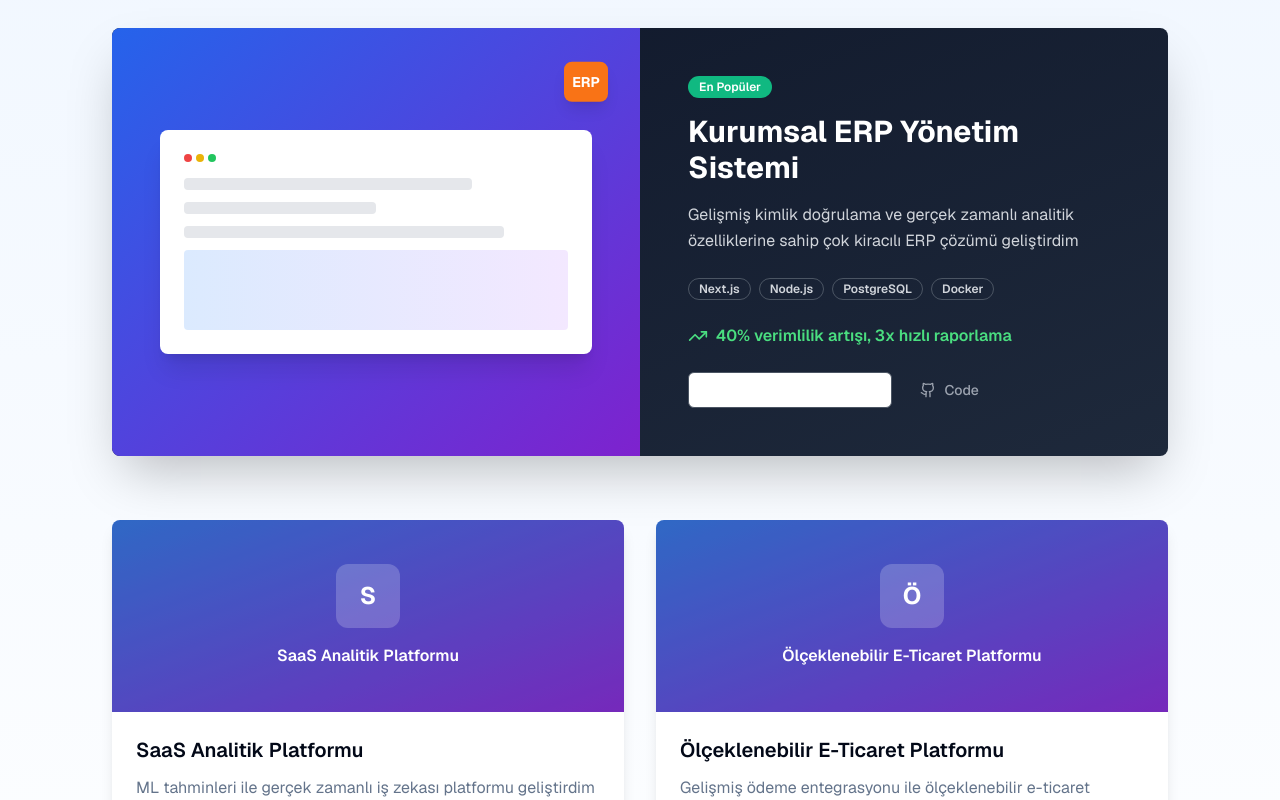
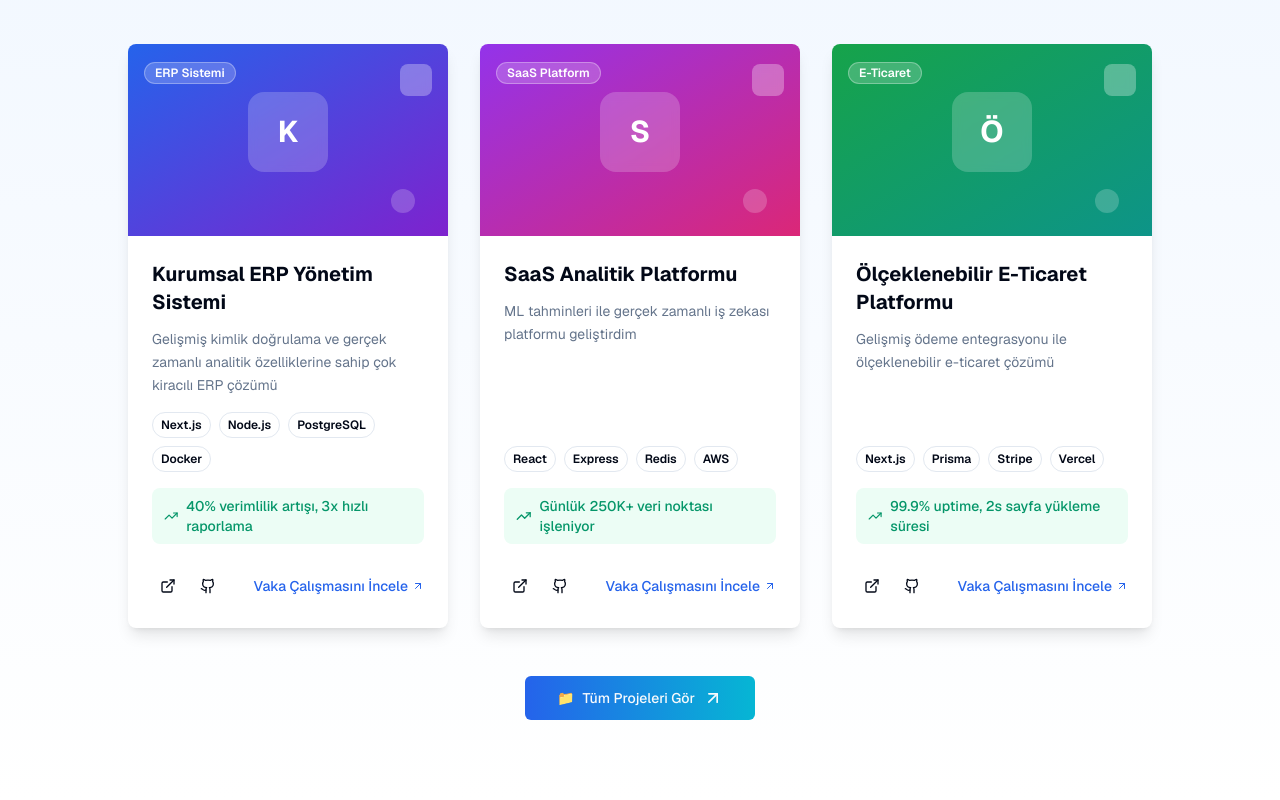
Before and after one commit to barismercann/Portfolio, a Next.js app: page / in a window 1280 px wide. Shown: the part 2500-3300 px from the top of the page. Built offline with nearby package versions, Linux system fonts and the light colour scheme.

Commit message:
[feat]: portfolio

```diff
--- a/src/components/sections/portfolio.tsx
+++ b/src/components/sections/portfolio.tsx
@@ -1,15 +1,96 @@
 "use client";
 
 import { Badge, Button, Card, CardContent } from '@/components/ui';
-import { PROJECTS } from '@/lib/constants';
 import { motion } from 'framer-motion';
 import { ArrowUpRight, ExternalLink, Github, TrendingUp } from 'lucide-react';
 import Link from 'next/link';
 
+// Portfolio içerikleri - İleride admin panelden yönetilebilir
+const PORTFOLIO_PROJECTS = [
+  {
+    id: 1,
+    title: "Kurumsal ERP Yönetim Sistemi",
+    description: "Gelişmiş kimlik doğrulama ve gerçek zamanlı analitik özelliklerine sahip çok kiracılı ERP çözümü",
+    technologies: ["Next.js", "Node.js", "PostgreSQL", "Docker"],
+    category: "ERP Sistemi",
+    metrics: "40% verimlilik artışı, 3x hızlı raporlama",
+    image: "/api/placeholder/400/300",
+    liveUrl: "#",
+    githubUrl: "#",
+    caseStudyUrl: "#",
+    gradient: "from-blue-600 to-purple-700"
+  },
+  {
+    id: 2,
+    title: "SaaS Analitik Platformu",
+    description: "ML tahminleri ile gerçek zamanlı iş zekası platformu geliştirdim",
+    technologies: ["React", "Express", "Redis", "AWS"],
+    category: "SaaS Platform",
+    metrics: "Günlük 250K+ veri noktası işleniyor",
+    image: "/api/placeholder/400/300",
+    liveUrl: "#",
+    githubUrl: "#",
+    caseStudyUrl: "#",
+    gradient: "from-purple-600 to-pink-600"
+  },
+  {
+    id: 3,
+    title: "Ölçeklenebilir E-Ticaret Platformu",
+    description: "Gelişmiş ödeme entegrasyonu ile ölçeklenebilir e-ticaret çözümü",
+    technologies: ["Next.js", "Prisma", "Stripe", "Vercel"],
+    category: "E-Ticaret",
+    metrics: "99.9% uptime, 2s sayfa yükleme süresi",
+    image: "/api/placeholder/400/300",
+    liveUrl: "#",
+    githubUrl: "#",
+    caseStudyUrl: "#",
+    gradient: "from-green-600 to-teal-600"
+  },
+  {
+    id: 4,
+    title: "Yapay Zeka Chatbot Sistemi",
+    description: "OpenAI GPT entegrasyonu ile müşteri hizmetleri chatbot geliştirdim",
+    technologies: ["Python", "FastAPI", "OpenAI", "React"],
+    category: "AI Platform",
+    metrics: "85% otomatik çözüm oranı",
+    image: "/api/placeholder/400/300",
+    liveUrl: "#",
+    githubUrl: "#",
+    caseStudyUrl: "#",
+    gradient: "from-orange-600 to-red-600"
+  },
+  {
+    id: 5,
+    title: "Blockchain Voting Sistemi",
+    description: "Güvenli ve şeffaf dijital oylama platformu geliştirdim",
+    technologies: ["Solidity", "Web3.js", "React", "Ethereum"],
+    category: "Blockchain",
+    metrics: "100% güvenlik, sıfır manipülasyon",
+    image: "/api/placeholder/400/300",
+    liveUrl: "#",
+    githubUrl: "#",
+    caseStudyUrl: "#",
+    gradient: "from-indigo-600 to-blue-600"
+  },
+  {
+    id: 6,
+    title: "IoT Monitoring Dashboard",
+    description: "Gerçek zamanlı IoT cihaz izleme ve kontrol paneli",
+    technologies: ["Vue.js", "Node.js", "MQTT", "InfluxDB"],
+    category: "IoT Platform",
+    metrics: "1000+ cihaz eş zamanlı takip",
+    image: "/api/placeholder/400/300",
+    liveUrl: "#",
+    githubUrl: "#",
+    caseStudyUrl: "#",
+    gradient: "from-cyan-600 to-blue-600"
+  }
+];
+
 export function PortfolioSection() {
   return (
-    <section id="portfolio" className="px-24 py-20 bg-gradient-to-b from-blue-50 to-white">
-      <div className="container mx-auto px-4">
+    <section id="portfolio" className="px-6 md:px-24 py-20 bg-gradient-to-b from-blue-50 to-white">
+      <div className="container mx-auto">
         {/* Header */}
         <motion.div
           initial={{ opacity: 0, y: 50 }}
@@ -17,8 +98,8 @@ export function PortfolioSection() {
           viewport={{ once: true }}
           className="text-center mb-16"
         >
-          <Badge variant="secondary" className="mb-4">
-            <TrendingUp className="w-4 h-4 mr-2" />
+          <Badge variant="gradient" className="mb-4 px-4 py-2">
+            <TrendingUp className="w-5 h-5 mr-2" />
             Öne Çıkan Çalışmalar
           </Badge>
           <h2 className="text-4xl lg:text-5xl font-bold mb-6">
@@ -29,97 +110,9 @@ export function PortfolioSection() {
           </p>
         </motion.div>
 
-        {/* Featured Project */}
-        <motion.div
-          initial={{ opacity: 0, y: 50 }}
-          whileInView={{ opacity: 1, y: 0 }}
-          viewport={{ once: true }}
-          className="mb-16"
-        >
-          <Card className="overflow-hidden border-0 shadow-2xl bg-gradient-to-br from-slate-900 to-slate-800 text-white">
-            <CardContent className="p-0">
-              <div className="grid lg:grid-cols-2 gap-0">
-                {/* Project Image */}
-                <div className="relative overflow-hidden bg-gradient-to-br from-blue-600 to-purple-700 p-12 flex items-center justify-center">
-                  <div className="w-full max-w-md">
-                    {/* Mockup */}
-                    <div className="bg-white rounded-lg p-6 shadow-xl">
-                      <div className="flex items-center space-x-2 mb-4">
-                        <div className="flex space-x-1">
-                          <div className="w-2 h-2 bg-red-500 rounded-full" />
-                          <div className="w-2 h-2 bg-yellow-500 rounded-full" />
-                          <div className="w-2 h-2 bg-green-500 rounded-full" />
-                        </div>
-                      </div>
-                      <div className="space-y-3">
-                        <div className="h-3 bg-gray-200 rounded w-3/4" />
-                        <div className="h-3 bg-gray-200 rounded w-1/2" />
-                        <div className="h-3 bg-gray-200 rounded w-5/6" />
-                        <div className="h-20 bg-gradient-to-r from-blue-100 to-purple-100 rounded" />
-                      </div>
-                    </div>
-                  </div>
-
-                  {/* Floating Elements */}
-                  <motion.div
-                    animate={{ y: [-10, 10, -10] }}
-                    transition={{ duration: 3, repeat: Infinity }}
-                    className="absolute top-8 right-8 bg-orange-500 p-2 rounded-lg shadow-lg"
-                  >
-                    <span className="text-white font-bold text-sm">ERP</span>
-                  </motion.div>
-                </div>
-
-                {/* Project Info */}
-                <div className="p-8 lg:p-12 flex flex-col justify-center">
-                  <Badge variant="success" className="w-fit mb-4">
-                    En Popüler
-                  </Badge>
-
-                  <h3 className="text-2xl lg:text-3xl font-bold mb-4">
-                    Kurumsal ERP Yönetim Sistemi
-                  </h3>
-
-                  <p className="text-gray-300 mb-6 leading-relaxed">
-                    Gelişmiş kimlik doğrulama ve gerçek zamanlı analitik özelliklerine sahip çok
-                    kiracılı ERP çözümü geliştirdim
-                  </p>
-
-                  {/* Technologies */}
-                  <div className="flex flex-wrap gap-2 mb-6">
-                    {['Next.js', 'Node.js', 'PostgreSQL', 'Docker'].map((tech) => (
-                      <Badge key={tech} variant="outline" className="text-gray-300 border-gray-600">
-                        {tech}
-                      </Badge>
-                    ))}
-                  </div>
-
-                  {/* Key Result */}
-                  <div className="flex items-center space-x-2 mb-6 text-green-400">
-                    <TrendingUp className="w-5 h-5" />
-                    <span className="font-semibold">40% verimlilik artışı, 3x hızlı raporlama</span>
-                  </div>
-
-                  {/* Actions */}
-                  <div className="flex space-x-4">
-                    <Button variant="outline" size="sm" className="text-white border-gray-600 hover:bg-gray-800">
-                      <ExternalLink className="w-4 h-4 mr-2" />
-                      Vaka Çalışmasını İncele
-                    </Button>
-                    <Button variant="ghost" size="sm" className="text-gray-400 hover:text-white">
-                      <Github className="w-4 h-4 mr-2" />
-                      Code
-                    </Button>
-                  </div>
-                </div>
-              </div>
-            </CardContent>
-          </Card>
-        </motion.div>
-
-        {/* Other Projects Grid */}
-        <div className="grid md:grid-cols-2 gap-8 mb-12">
-          {PROJECTS.slice(1).map((project, index) => (
+        {/* Projects Grid - 3 columns */}
+        <div className="grid md:grid-cols-2 lg:grid-cols-3 gap-8 mb-12">
+          {PORTFOLIO_PROJECTS.slice(0, 3).map((project, index) => (
             <motion.div
               key={project.id}
               initial={{ opacity: 0, y: 50 }}
@@ -127,59 +120,102 @@ export function PortfolioSection() {
               viewport={{ once: true }}
               transition={{ delay: index * 0.1 }}
             >
-              <Card className="overflow-hidden border-0 shadow-lg hover:shadow-xl transition-all duration-300 group">
-                <CardContent className="p-0">
-                  {/* Project Image Placeholder */}
-                  <div className="h-48 bg-gradient-to-br from-blue-500 to-purple-600 relative overflow-hidden">
-                    <div className="absolute inset-0 bg-black/20 group-hover:bg-black/10 transition-colors" />
+              <Card className="overflow-hidden border-0 shadow-lg hover:shadow-2xl transition-all duration-300 group h-full">
+                <CardContent className="p-0 h-full flex flex-col">
+                  {/* Project Image with Category Badge */}
+                  <div className={`h-48 bg-gradient-to-br ${project.gradient} relative overflow-hidden`}>
+                    {/* Category Badge */}
+                    <div className="absolute top-4 left-4">
+                      <Badge
+                        variant="secondary"
+                        className="bg-white/20 text-white border-white/30 backdrop-blur-sm"
+                      >
+                        {project.category}
+                      </Badge>
+                    </div>
+
+                    {/* Floating tech icons/elements */}
                     <div className="absolute inset-0 flex items-center justify-center">
                       <div className="text-white text-center">
-                        <div className="w-16 h-16 bg-white/20 rounded-xl flex items-center justify-center mx-auto mb-4">
-                          <span className="text-2xl font-bold">
+                        <div className="w-20 h-20 bg-white/20 rounded-2xl flex items-center justify-center mx-auto mb-4 backdrop-blur-sm">
+                          <span className="text-3xl font-bold">
                             {project.title.charAt(0)}
                           </span>
                         </div>
-                        <h4 className="font-semibold">{project.title}</h4>
                       </div>
                     </div>
+
+                    {/* Decorative elements */}
+                    <motion.div
+                      animate={{
+                        x: [0, 10, 0],
+                        y: [0, -5, 0]
+                      }}
+                      transition={{
+                        duration: 4,
+                        repeat: Infinity,
+                        ease: "easeInOut"
+                      }}
+                      className="absolute top-6 right-6 w-8 h-8 bg-white/30 rounded-lg backdrop-blur-sm"
+                    />
+                    <motion.div
+                      animate={{
+                        x: [0, -8, 0],
+                        y: [0, 8, 0]
+                      }}
+                      transition={{
+                        duration: 5,
+                        repeat: Infinity,
+                        ease: "easeInOut",
+                        delay: 1
+                      }}
+                      className="absolute bottom-6 right-8 w-6 h-6 bg-white/20 rounded-full"
+                    />
                   </div>
 
-                  <div className="p-6">
-                    <h3 className="text-xl font-semibold mb-3 group-hover:text-primary transition-colors">
+                  <div className="p-6 flex-1 flex flex-col">
+                    <h3 className="text-xl font-bold mb-3 group-hover:text-primary transition-colors">
                       {project.title}
                     </h3>
 
-                    <p className="text-muted-foreground mb-4 line-clamp-2">
+                    <p className="text-muted-foreground mb-4 flex-1 text-sm leading-relaxed">
                       {project.description}
                     </p>
 
                     {/* Technologies */}
                     <div className="flex flex-wrap gap-2 mb-4">
-                      {project.technologies.slice(0, 3).map((tech) => (
-                        <Badge key={tech} variant="secondary" className="text-xs">
+                      {project.technologies.map((tech) => (
+                        <Badge key={tech} variant="outline" className="text-xs px-2 py-1">
                           {tech}
                         </Badge>
                       ))}
                     </div>
 
-                    {/* Key Feature */}
-                    <div className="text-sm text-green-600 font-medium mb-4">
-                      {project.features[0]}
+                    {/* Metrics */}
+                    <div className="flex items-center text-sm text-emerald-600 font-medium mb-6 bg-emerald-50 px-3 py-2 rounded-lg">
+                      <TrendingUp className="w-4 h-4 mr-2" />
+                      {project.metrics}
                     </div>
 
                     {/* Actions */}
-                    <div className="flex justify-between items-center">
+                    <div className="flex justify-between items-center mt-auto">
                       <div className="flex space-x-2">
-                        <Button variant="ghost" size="sm">
-                          <ExternalLink className="w-4 h-4" />
+                        <Button variant="ghost" size="sm" className="h-8 w-8 p-0" asChild>
+                          <Link href={project.liveUrl}>
+                            <ExternalLink className="w-4 h-4" />
+                          </Link>
                         </Button>
-                        <Button variant="ghost" size="sm">
-                          <Github className="w-4 h-4" />
+                        <Button variant="ghost" size="sm" className="h-8 w-8 p-0" asChild>
+                          <Link href={project.githubUrl}>
+                            <Github className="w-4 h-4" />
+                          </Link>
                         </Button>
                       </div>
-                      <Button variant="link" size="sm" className="p-0">
-                        Detayları Gör
-                        <ArrowUpRight className="w-4 h-4 ml-1" />
+                      <Button variant="link" size="sm" className="p-0 text-primary" asChild>
+                        <Link href={project.caseStudyUrl}>
+                          Vaka Çalışmasını İncele
+                          <ArrowUpRight className="w-3 h-3 ml-1" />
+                        </Link>
                       </Button>
                     </div>
                   </div>
@@ -196,7 +232,7 @@ export function PortfolioSection() {
           viewport={{ once: true }}
           className="text-center"
         >
-          <Button size="lg" asChild>
+          <Button size="lg" asChild className="bg-gradient-to-r from-primary to-lightBlue ">
             <Link href="/portfolio">
               <span className="mr-2">📁</span>
               Tüm Projeleri Gör
```
